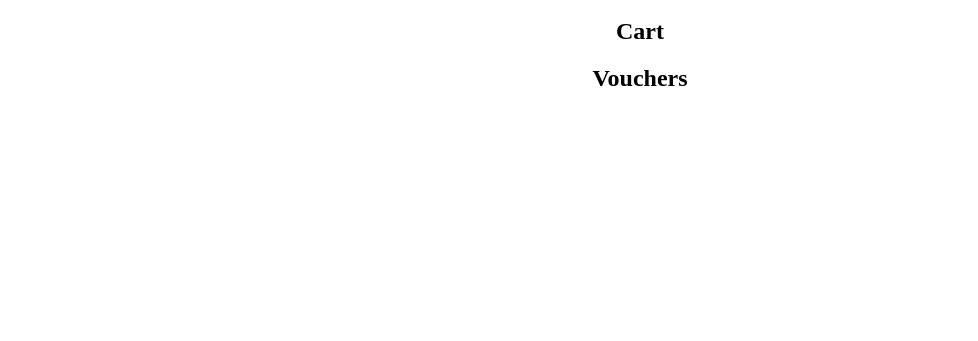
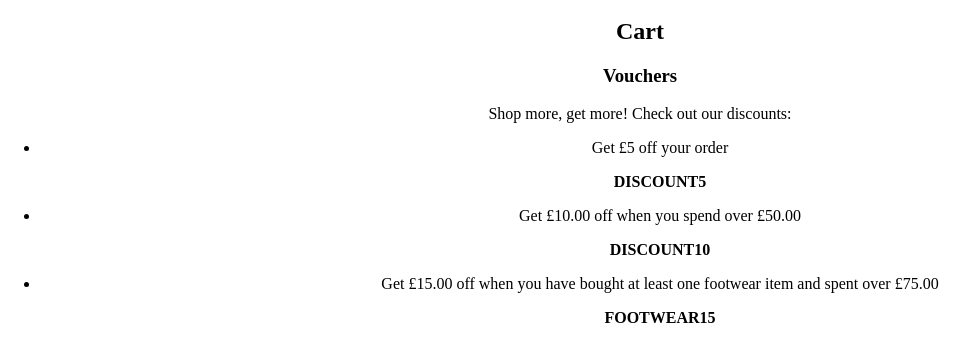
Before and after one commit to OlenaKashuba/dd-clothing-retailer, a React (Create React App) app: page / in a window 1280 px wide. Shown: the part 5518-5859 px from the top of the page, without its empty margins (0-978 px from the left). Before the commit the page ends 5629 px from the top, so only its background shows below. Built offline with nearby package versions, Linux system fonts and the light colour scheme.

Commit message:
Display vouchers

```diff
--- a/src/App.js
+++ b/src/App.js
@@ -26,7 +26,7 @@ class App extends Component {
   };
 
   render() {
-    const data = this.state.data;
+    const { data, validVouchers } = this.state;
     const itemsToRender = data.map((item, key) => {
       return <Item
         item={item}
@@ -39,7 +39,7 @@ class App extends Component {
           <p> This is app</p>
           {itemsToRender}
           <Cart />
-          <Vouchers />
+          <Vouchers validVouchers={validVouchers} />
         </main>
       </div>
     );
--- a/src/Vouchers.js
+++ b/src/Vouchers.js
@@ -1,10 +1,24 @@
 import React from 'react';
 
-const Vouchers = () => {
+const Vouchers = (props) => {
+  const validVouchers = props.validVouchers;
+  const vouchersToRender = validVouchers.map((item, key) => {
+    return <li className='voucher' key={key}>
+      <p className='voucher-description'> {item.description}</p>
+      <b className='voucher-code'> {item.code}</b>
+    </li>
+  });
   return (
-    <h2> Vouchers </h2>
+    <section className='vouchers-block'>
+      <h3 className='vouchers-block-header'
+      > Vouchers </h3>
+      <p className='vouchers-intro'> Shop more, get more! Check out our discounts:</p>
+      <ul className='vouchers-list'>
+        {vouchersToRender}
+      </ul>
+      <button>Close block </button>
+    </section >
   )
 }
 
-
 export default Vouchers;
```
Also changed, not shown: 1 other file (tests, documents, lock files or other folders).
